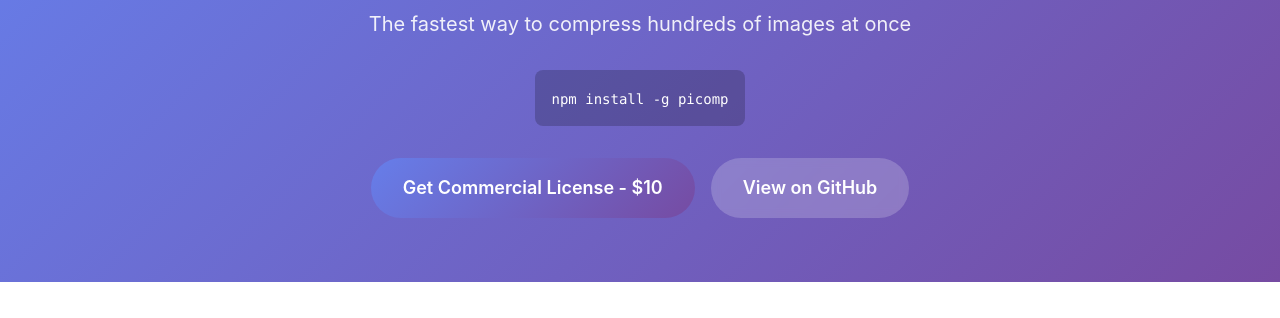
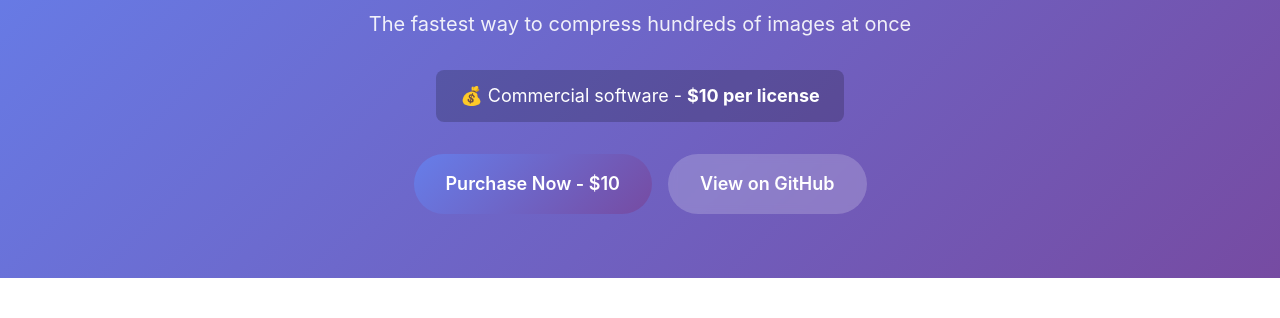
Before and after one commit to HansonLaw/picomp, a plain HTML site: page index.html in a window 1280 px wide. Shown: the part 126-444 px from the top of the page. Drawn offline with nearby package versions, Linux system fonts and the light colour scheme.

Commit message:
Fix: remove npm install instruction for closed source

```diff
--- a/index.html
+++ b/index.html
@@ -29,12 +29,14 @@
             <div class="text-center">
                 <h1 class="text-5xl font-bold mb-6">piComp</h1>
                 <p class="text-xl mb-8 opacity-90">The fastest way to compress hundreds of images at once</p>
-                <div class="bg-black bg-opacity-20 rounded-lg p-4 inline-block mb-8">
-                    <code class="text-sm">npm install -g picomp</code>
+                <div class="mb-8">
+                    <span class="bg-black bg-opacity-20 rounded-lg px-6 py-3 inline-block text-lg">
+                        💰 Commercial software - <strong>$10 per license</strong>
+                    </span>
                 </div>
                 <div class="flex justify-center gap-4 flex-wrap">
-                    <a href="#buy" class="btn-primary text-white px-8 py-4 rounded-full font-semibold text-lg">Get Commercial License - $10</a>
-                    <a href="https://github.com" class="bg-white bg-opacity-20 backdrop-blur-sm text-white px-8 py-4 rounded-full font-semibold text-lg hover:bg-opacity-30 transition">View on GitHub</a>
+                    <a href="#buy" class="btn-primary text-white px-8 py-4 rounded-full font-semibold text-lg">Purchase Now - $10</a>
+                    <a href="https://github.com/HansonLaw/picomp" class="bg-white bg-opacity-20 backdrop-blur-sm text-white px-8 py-4 rounded-full font-semibold text-lg hover:bg-opacity-30 transition">View on GitHub</a>
                 </div>
             </div>
         </div>
```
